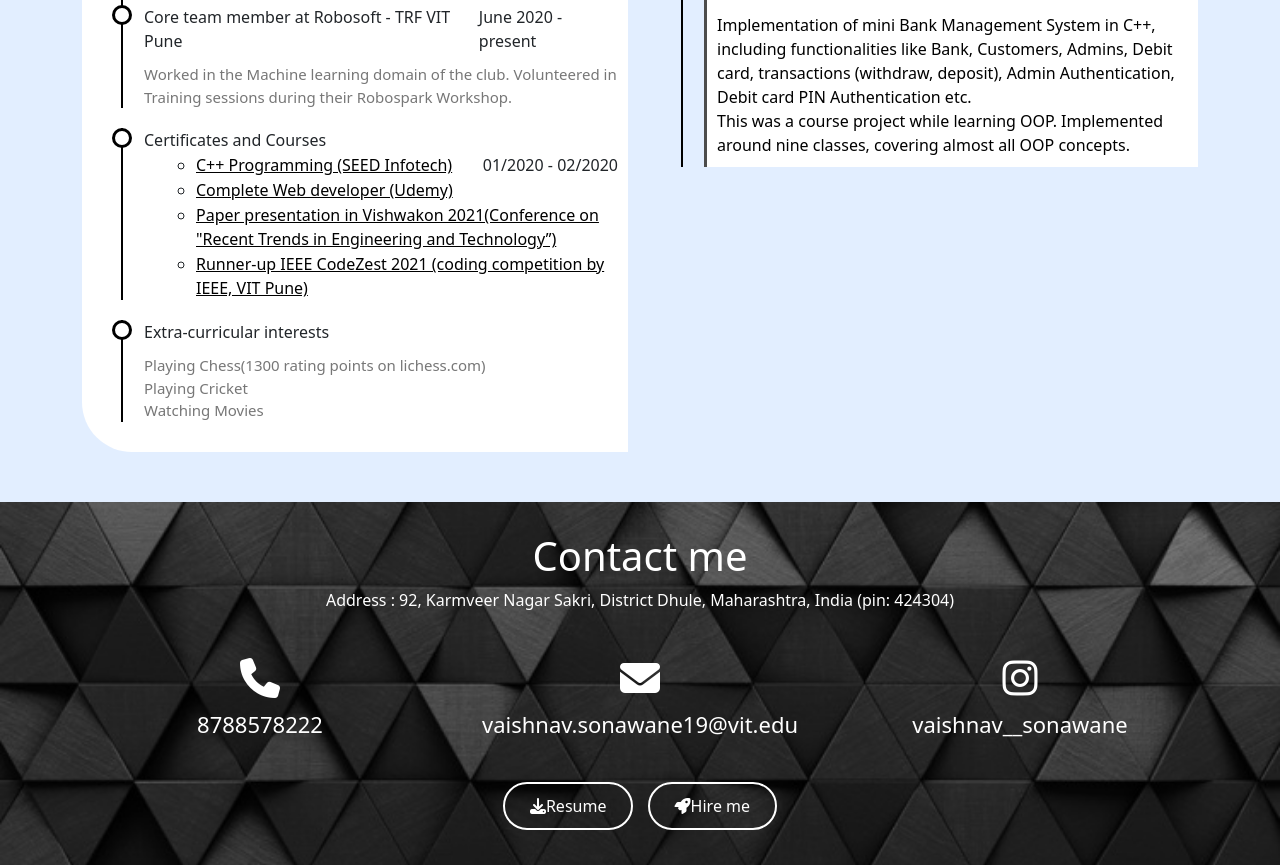
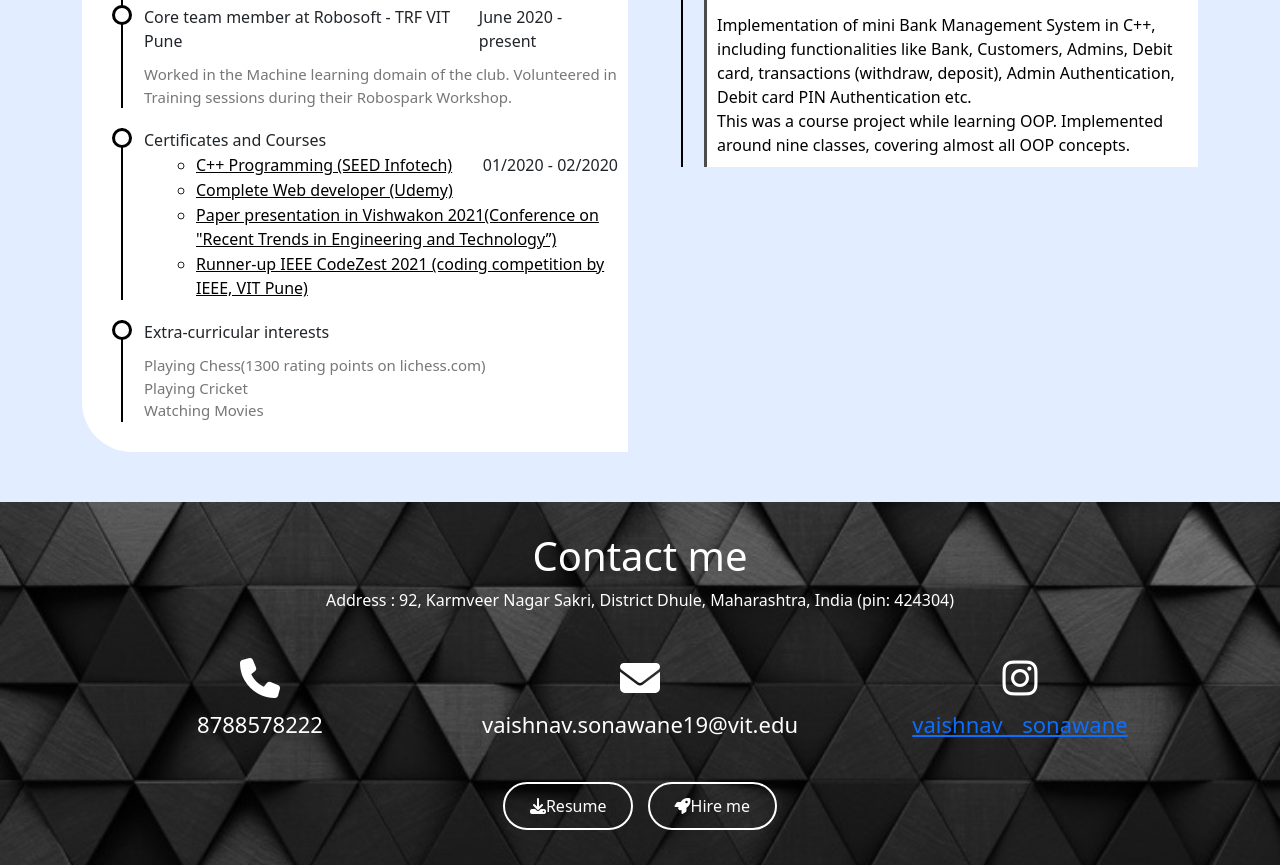
Before and after one commit to vaishnavsonawane/Resume_site, a plain HTML site: page index.html in a window 1280 px wide. Shown: the part 2340-3205 px from the top of the page. Drawn offline with nearby package versions, Linux system fonts and the light colour scheme.

Commit message:
css change

```diff
--- a/style.css
+++ b/style.css
@@ -346,10 +346,7 @@ body {
     background-position: center;
     background-attachment: fixed;
 }
-.contact a{
-    text-decoration: none;
-    color: white;
-}
+
 .contact .row {
     padding: 20px 0;
     font-size: 22px;
```
